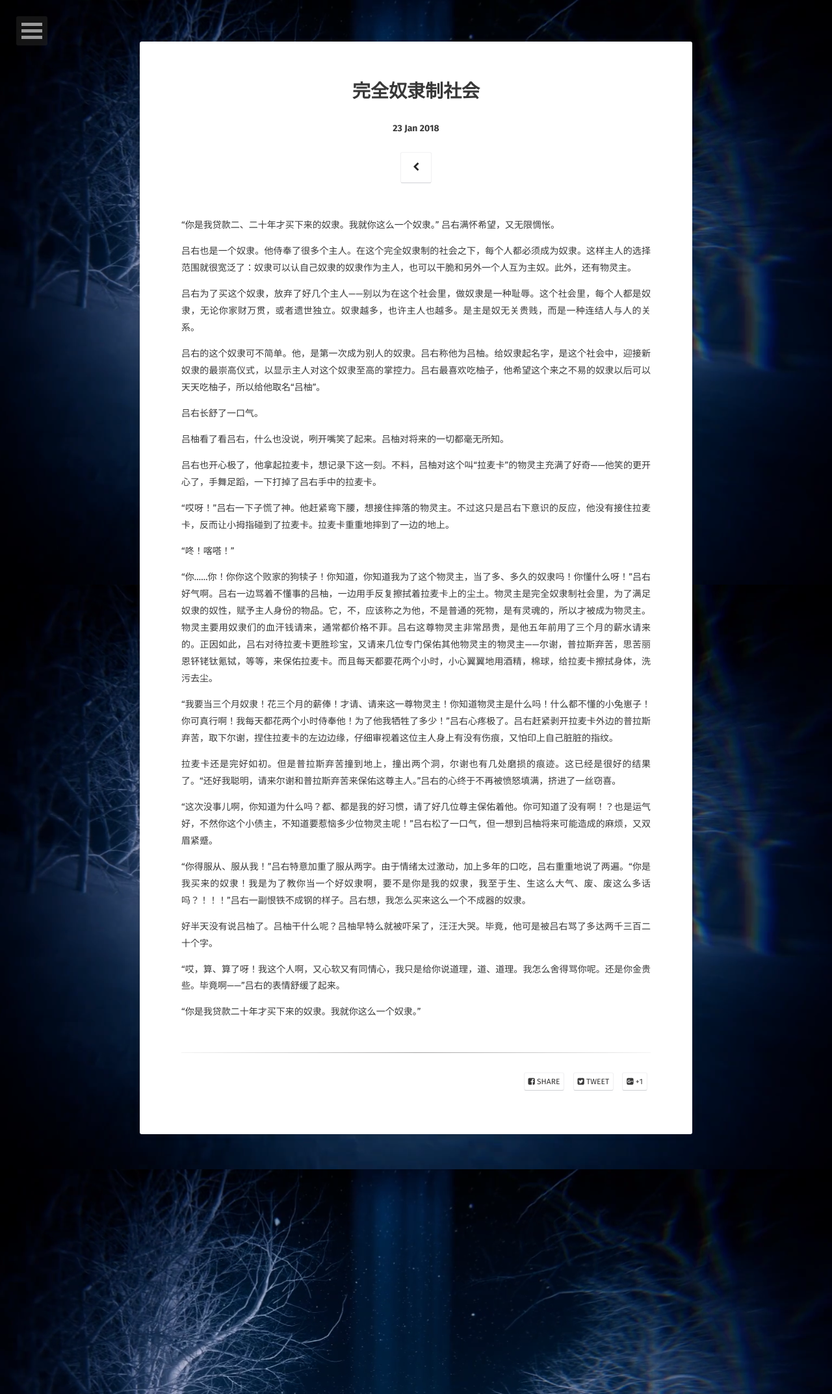
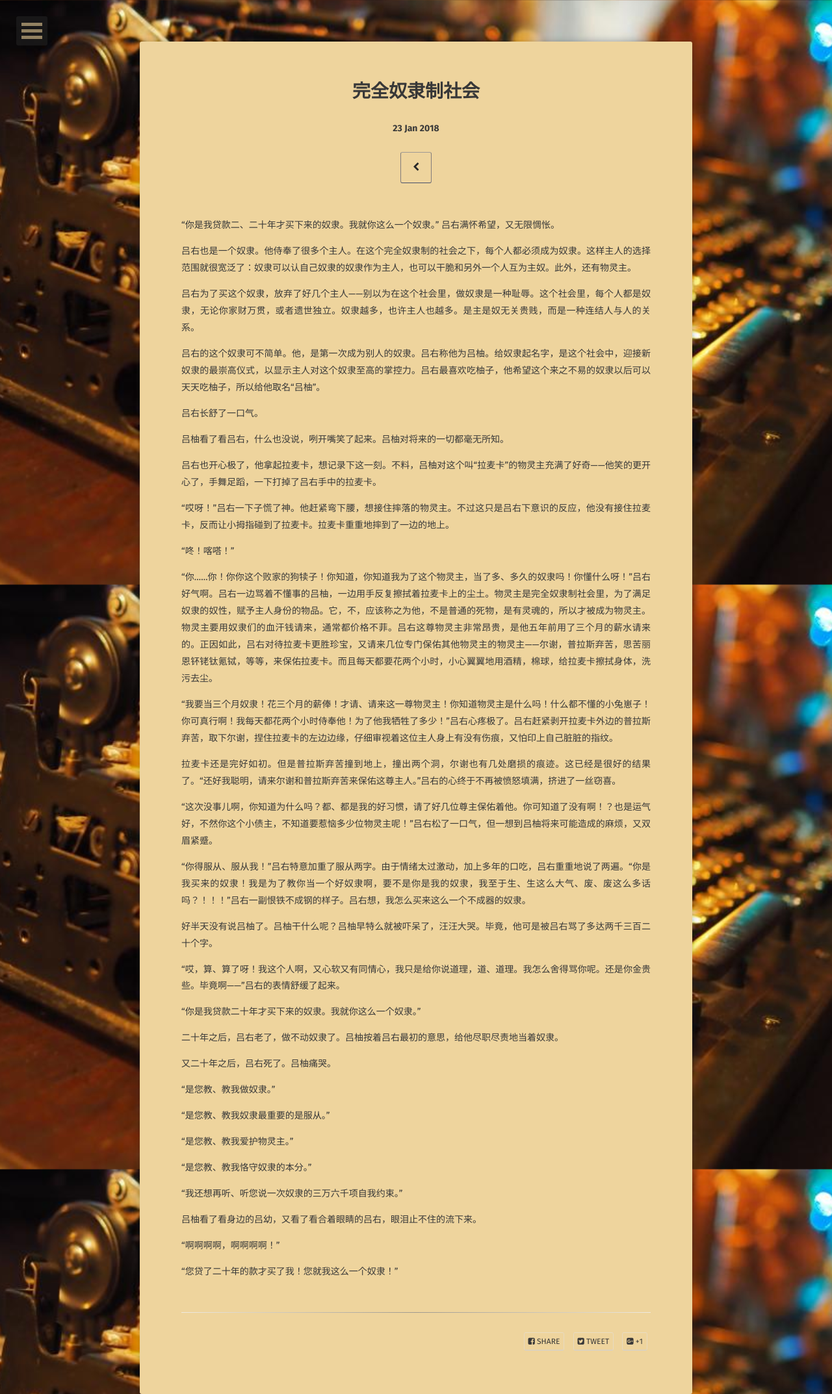
Before and after one commit to deerrider/bcqlr, a Jekyll site: the page built from _posts/2018-1-23-wqnlzsh.md, in a window 1280 px wide. Shown: the whole page at 65% size. Built offline with Jekyll 4.4.1, drawn with Linux system fonts in a browser that asks for light colours; some web fonts are replaced; comment, search, counter and statistics services are not loaded.

Commit message:
init comit

```diff
--- a/_config.yml
+++ b/_config.yml
@@ -5,11 +5,11 @@ description:        "骑鹿人文学作品总集。"
 reading_time:       false
 words_per_minute:   200
 logo:               'assets/img/deerrider.png'
-background:         'assets/img/bg.png'
+background:         'assets/img/typer.jpg'
 tiled_bg:           false   # Set this true if you want to tile your background image, otherwise it will be covered
 locale:             zh_CN
-url:                http://bcqlr.com
-#url:                http://127.0.0.1:4000
+#url:                http://bcqlr.com
+url:                http://127.0.0.1:4000
 
 # Jekyll
 permalink:          /:title/
--- a/_includes/nav.html
+++ b/_includes/nav.html
@@ -89,7 +89,7 @@
 				<a href="{{ site.url }}/posts/">作品全集</a>
             </li>
             <li>
-                <a href="nekiri.com">相关组织</a>
+                <a href="http://nekiri.com">相关组织</a>
             </li>
 		</ul><!-- /.dl-menu -->
 	</nav><!-- /.dl-menuwrapper -->
--- a/_posts/2018-1-23-wqnlzsh.md
+++ b/_posts/2018-1-23-wqnlzsh.md
@@ -39,3 +39,49 @@ finished: ture
 “哎，算、算了呀！我这个人啊，又心软又有同情心，我只是给你说道理，道、道理。我怎么舍得骂你呢。还是你金贵些。毕竟啊——”吕右的表情舒缓了起来。
 
 “你是我贷款二十年才买下来的奴隶。我就你这么一个奴隶。”
+
+<!-- ## 二（继续描写吕右，用教条主义的教育对吕柚的活泼天性作摧残，对抑郁症的无视以及对孩子的莫不关系，对面子的重视）
+
+“来来来，我来教、教你怎么做个好奴隶。 ”吕右突然兴起，脑子里完全都是自己光鲜的奴隶经验。
+
+“我第一个主人的第一个主人的第一个主人，一开始就买了十、十二个奴隶。但是那个时候，没有吃的。他卖了十一个，买了十一个新奴隶，把他们用树枝烤了吃掉了。剩下一个奴隶，就是我第一个主人的第一个主人。”
+
+“我第一个主人的第一个主人，一开始就买了七、七个奴隶。但是那个时候，没有吃的。他卖了六个，买了三十斤糙米，把他们用水煮了吃掉了。剩下一个奴隶，就是我第一个主人。”
+
+“我第一个主人，一开始就买了四、四个奴隶。但是那个时候，没有吃的。他挖了
+
+
+吕佑、吕侑、吕狖、吕峟、吕囿、吕牰、吕祐、吕迶、吕哊、吕宥、吕姷、吕诱、吕唀、吕蚴、吕亴、吕釉、吕貁、吕酭、吕誘、吕褎、吕鼬、吕櫾。
+
+### 习惯性地骂吕柚，认为是为她好
+
+## 三 （奴隶的抗争与屈服，吕柚的抗争）
+
+
+
+“什么？这里的人都是当奴隶，别人当得，你怎么就当不得？我好吃好喝地供养着你，就是想让你当一个出色的奴隶！”
+
+“我当你的奴、奴隶好不好？我当你的奴隶好不好？”
+
+“你是我贷款20年才买下来的奴隶。我就你这么一个奴隶。”吕右望向了吕柚没有杂质的眼睛。 -->
+
+
+二十年之后，吕右老了，做不动奴隶了。吕柚按着吕右最初的意思，给他尽职尽责地当着奴隶。
+
+又二十年之后，吕右死了。吕柚痛哭。
+
+“是您教、教我做奴隶。”
+
+“是您教、教我奴隶最重要的是服从。”
+
+“是您教、教我爱护物灵主。”
+
+“是您教、教我恪守奴隶的本分。”
+
+“我还想再听、听您说一次奴隶的三万六千项自我约束。”
+
+吕柚看了看身边的吕幼，又看了看合着眼睛的吕右，眼泪止不住的流下来。
+
+“啊啊啊啊，啊啊啊啊！”
+
+“您贷了二十年的款才买了我！您就我这么一个奴隶！”
--- a/_sass/elements.scss
+++ b/_sass/elements.scss
@@ -2,7 +2,10 @@
 %btnextend {
 	display: inline-block;
 	border: 1px solid;
-	border-color: rgba($color_mercury,0.5) rgba($color_bon_jour,0.5) $color_mischka;
+  border-color:
+  rgba(78, 94, 142, 0.5)
+  rgba(19, 34, 90, 0.5)
+  #48506b;
 	border-radius: 3px;
 	text-decoration: none;
 	background: $white;
--- a/_sass/variables.scss
+++ b/_sass/variables.scss
@@ -1,8 +1,8 @@
 //colors
 $bodycolor           : #D24D57;
 $black           	 : #000;
-$white               : #fff;
-$color_gray          : #e8e8e8;
+$white               : rgb(238, 212, 157);
+$color_gray          : #f5f5f5;
 $red                 : #FF4136;
 $maroon              : #85144b;
 $color_tuatara       : #383838;
```
Also changed, not shown: _posts/2018-10-10-jgeqz.md (added, +69 -0 lines), about.md (+1 -1 lines), tags/index.html (deleted, +0 -38 lines), assets/img/typer.jpg (added).
